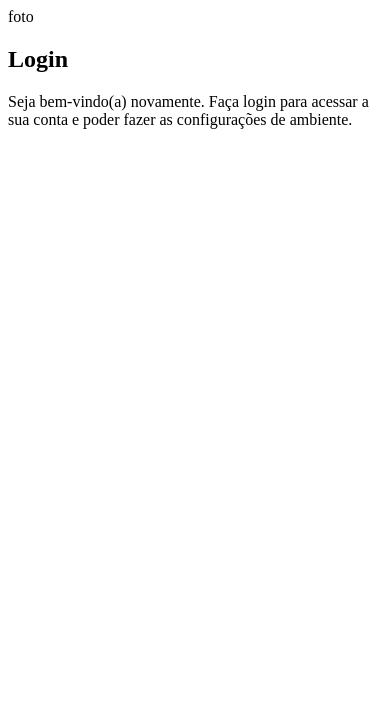
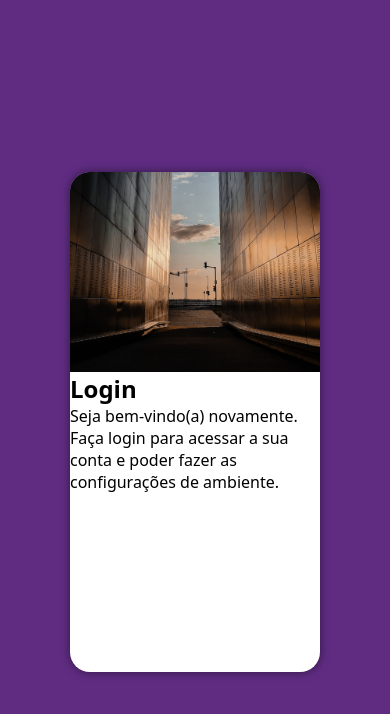
Before and after one commit to flaviomichalani/projeto-login, a plain HTML site: page index.html in a window 390 px wide. Drawn offline with Linux system fonts and the light colour scheme.

Commit message:
configuração mobile first

```diff
--- a/estilos/style.css
+++ b/estilos/style.css
@@ -4,5 +4,51 @@
     Paleta de cores
     Verde: #49a09d
     Lilás: #5f2c82
+*/
 
-*/
+* {
+    font-family: system-ui, -apple-system, BlinkMacSystemFont, 'Segoe UI', Roboto, Oxygen, Ubuntu, Cantarell,
+    'Open Sans', 'Helvetica Neue', sans-serif;
+    padding: 0px;
+    margin: 0px;
+    box-sizing: border-box;
+}
+
+body, html {
+    background-color: #5f2c82;
+    height: 100vh;
+    width: 100vw;
+}
+
+main {
+    position: relative;
+    height: 100vh;
+    width: 100vw;
+}
+
+section#login {
+    position: absolute;
+    top: 50%;
+    left: 50%;
+    transform: translate(-50%, -50%);
+    overflow: hidden;
+
+    background-color: white;
+    width: 250px;
+    height: 500px;
+    border-radius: 20px;
+    box-shadow: 0px 0px 10px rgba(0, 0, 0, 0.5);
+}
+
+section#login > div#imagem {
+    display: block;
+    background: #5f2c82 url('../imagens/layout.jpg') no-repeat;
+    background-size: cover;
+    background-position: center bottom;
+    height: 200px;
+}
+
+section#login > div#formulario {
+    display: block;
+    padding: 10px;
+}
--- a/index.html
+++ b/index.html
@@ -10,7 +10,7 @@
     <main>
         <section id="login">
             <div id="imagem">
-                foto
+                <!--Aqui vai as imagens nas CSS-->
             </div>
             <div id="formulário">
                 <h1>Login</h1>
```
